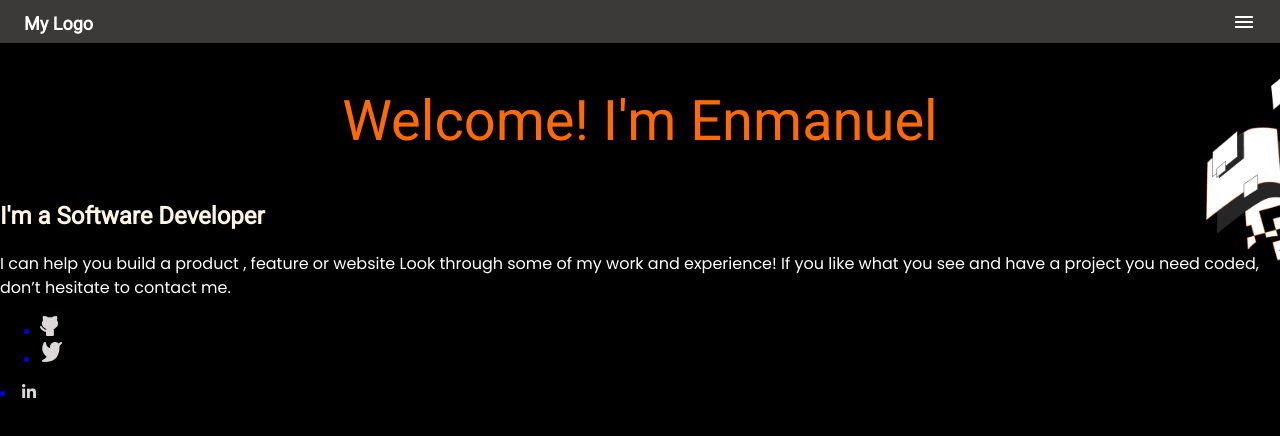
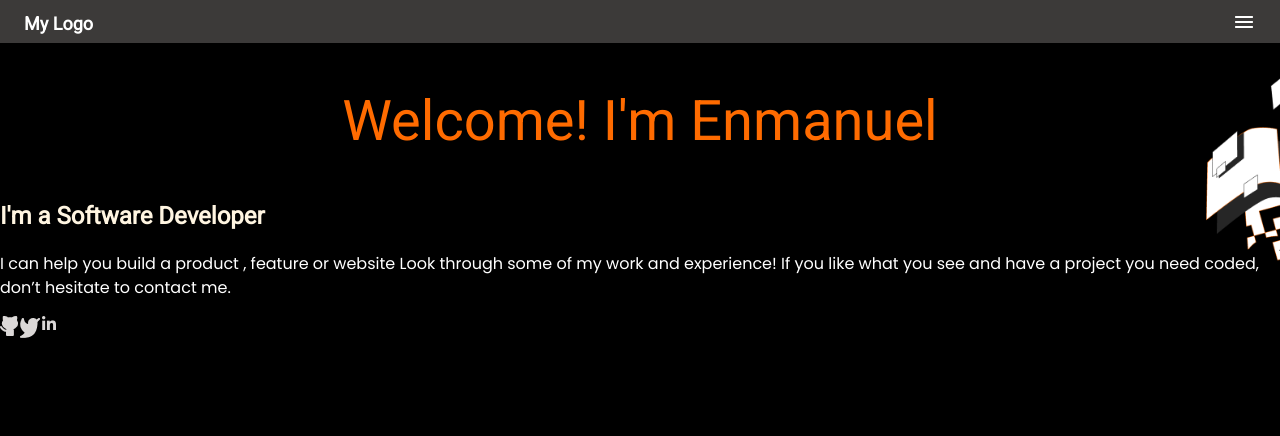
Before and after one commit to enmanuelbayen/Portfolio, a website: page index.html in a window 1280 px wide. Drawn offline with Linux system fonts and the light colour scheme.

Commit message:
fixing position and style

```diff
--- a/index.html
+++ b/index.html
@@ -25,11 +25,13 @@
     </section>
 
     <ul class="social">
-        <a href="https://github.com/enmanuelbayen" id="github"><li><img src="github.png" alt="github_logo"></li>
+        <a href="https://github.com/enmanuelbayen" id="github"><li class="media"><img src="github.png" alt="github_logo"></li>
          </a>
-        <a href="https://twitter.com/EJbayen" id="twitter"><li><img src="twitter.png" alt="twitter_logo"></li>
-         </a></ul><a href="https://www.linkedin.com/in/enmanuel-bayen-torres-480906128/" id="linkedin"><li><i class="fa-brands fa-linkedin-in" style="color: #dbd8d7;"></i></li>
-         </a></ul>
+        <a href="https://twitter.com/EJbayen" id="twitter"><li class="media"><img src="twitter.png" alt="twitter_logo"></li>
+         </a>
+         <a href="https://www.linkedin.com/in/enmanuel-bayen-torres-480906128/" id="linkedin"><li class="media"><span class="fa-brands fa-linkedin-in" style="color: #dbd8d7;"></span>
+         </li>
+         </a>
     </ul>
 </main>
 
--- a/style.css
+++ b/style.css
@@ -70,3 +70,21 @@ body{
     color: #FFFFFF;
 
 }
+
+a{
+    list-style: none;
+    cursor: pointer;
+}
+
+.social {
+    display: flex;
+    padding: 0%;
+}
+
+.media {
+    flex: 1;
+}
+
+li {
+    list-style: none;
+}
```
